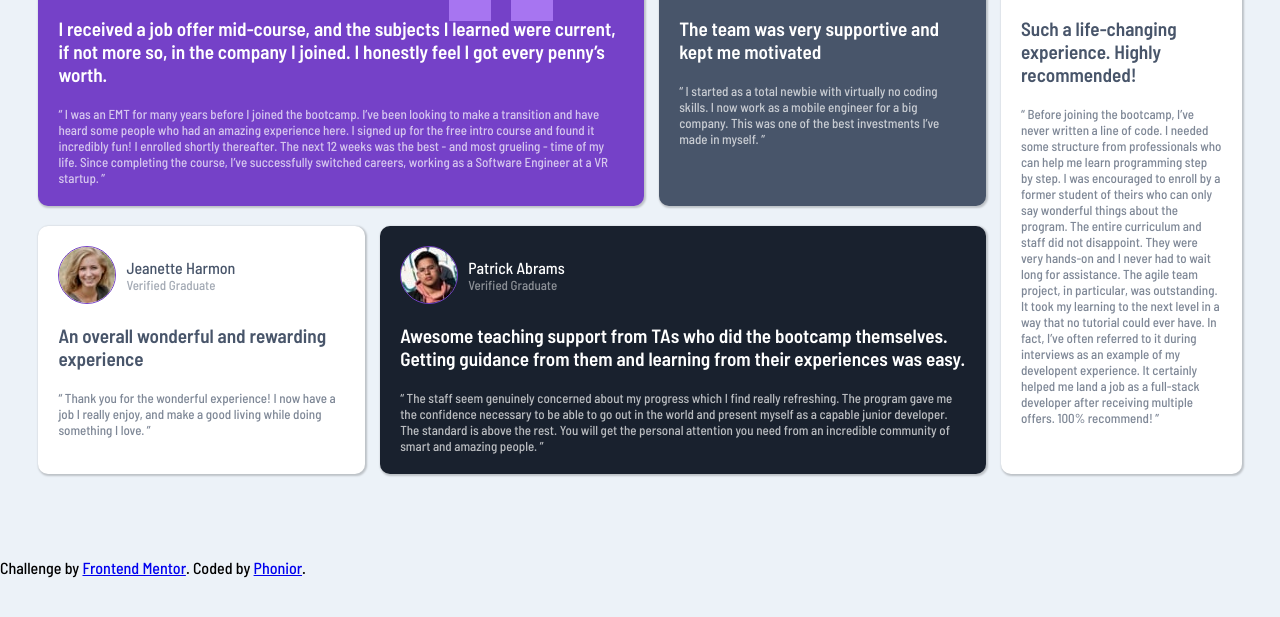
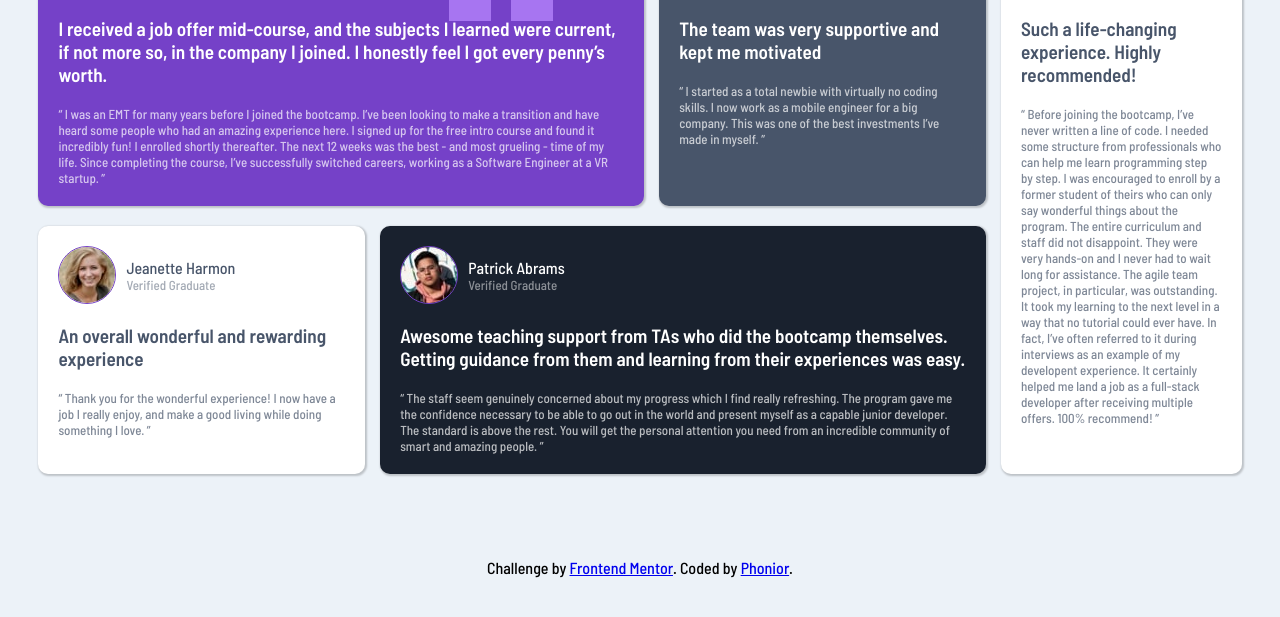
Before and after one commit to Phonior/testimonial-grid-frontend, a plain HTML site: page index.html in a window 1280 px wide. Shown: the part 145-762 px from the top of the page. Drawn offline with Linux system fonts and the light colour scheme.

Commit message:
modified:   style.css

```diff
--- a/style.css
+++ b/style.css
@@ -127,3 +127,7 @@ body {
     }
 
 }
+
+.attribution {
+    text-align: center;
+}
```
